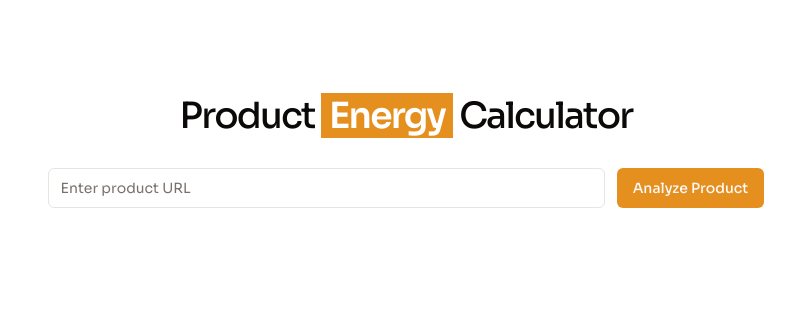
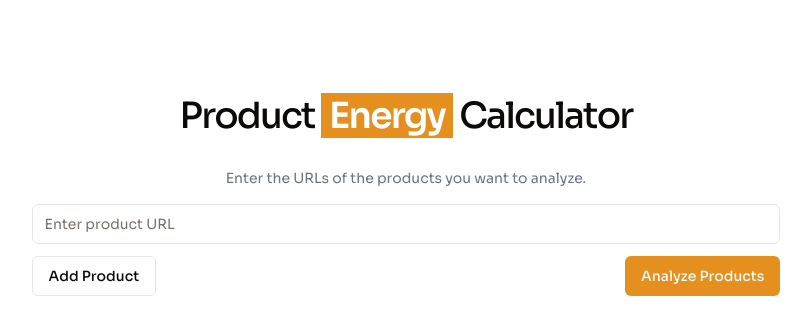
Before and after one commit to MukamaMuhammad/yenex, a Next.js app: page / in a window 1280 px wide. Shown: the top 334 px of the page, without its empty margins (234-1045 px from the left). Built offline with nearby package versions, Linux system fonts and the light colour scheme.

Commit message:
App changed to handle multiple URLs

```diff
--- a/app/api/scrape/route.ts
+++ b/app/api/scrape/route.ts
@@ -6,10 +6,8 @@ import chromium from "@sparticuz/chromium-min";
 import puppeteer from "puppeteer-core";
 import { JSDOM } from "jsdom";
 import type { ConstructorOptions } from "jsdom";
-import * as cheerio from "cheerio";
 
-export const maxDuration = 60; // Allow up to 60 seconds for the API route
-
+export const maxDuration = 60;
 export async function POST(req: NextRequest) {
   const { url } = await req.json();
   const isLocal = !!process.env.CHROME_EXECUTABLE_PATH;
@@ -162,7 +160,6 @@ export async function POST(req: NextRequest) {
         }
       `,
     });
-
     return result.toTextStreamResponse();
   } catch (error) {
     console.error("Error scraping page:", error);
--- a/app/page.tsx
+++ b/app/page.tsx
@@ -13,55 +13,64 @@ import EnergyRequirements, {
 } from "@/components/scraper/EnergyRequirements";
 
 export default function ScraperPage() {
-  const [url, setUrl] = useState("");
+  const [urls, setUrls] = useState<string[]>([]);
+  const [results, setResults] = useState<ProductInfoType[]>([]);
+  const [isLoading, setIsLoading] = useState(false);
+  const [error, setError] = useState<string | null>(null);
 
-  const dummyProductInfo: ProductInfoType = {
-    productName: "Dummy Product",
-    powerRating: 100,
-    url: "https://example.com/dummy-product",
-  };
+  const handleSubmit = async (submittedUrls: string[]) => {
+    setUrls(submittedUrls);
+    setIsLoading(true);
+    setError(null);
+    setResults([]);
 
-  const {
-    object: productInfo,
-    error,
-    isLoading,
-    submit,
-  } = useObject({
-    api: "/api/scrape",
-    schema: ProductInfoSchema,
-  });
+    try {
+      const promises = submittedUrls.map((url) =>
+        fetch("/api/scrape", {
+          method: "POST",
+          headers: { "Content-Type": "application/json" },
+          body: JSON.stringify({ url }),
+        }).then((res) => res.json())
+      );
 
-  const handleSubmit = (submittedUrl: string) => {
-    setUrl(submittedUrl);
-    submit({ url: submittedUrl });
+      const results = await Promise.all(promises);
+      setResults(results);
+    } catch (err) {
+      setError(
+        "An error occurred while processing the URLs. Please try again."
+      );
+    } finally {
+      setIsLoading(false);
+    }
   };
 
   return (
-    <div className="container mx-auto px-4 py-8 h-[100vh] flex flex-col pt-24 items-center">
+    <div className="container mx-auto px-4 py-8 min-h-screen flex flex-col pt-24 items-center">
       <h1 className="text-2xl md:text-4xl font-medium mb-8 text-center">
         Product{" "}
         <span className="bg-primary text-white font-semibold px-2">Energy</span>{" "}
         Calculator
       </h1>
+      <p className="text-center text-sm text-gray-500 mb-4">
+        Enter the URLs of the products you want to analyze.
+      </p>
       <UrlForm onSubmit={handleSubmit} isLoading={isLoading} />
-      {error && (
-        <div className="text-red-500 mt-4 text-center">
-          An error occurred. Please try again.
-        </div>
-      )}
-      {isLoading ? (
-        <>
-          <ProductInfoSkeleton isLoading={isLoading} />
-          <EnergyRequirementsSkeleton isLoading={isLoading} />
-        </>
-      ) : productInfo ? (
-        <>
-          <ProductInfo info={productInfo as ProductInfoType} />
-          {productInfo.powerRating && (
-            <EnergyRequirements powerRating={productInfo.powerRating} />
-          )}
-        </>
-      ) : null}
+      {error && <div className="text-red-500 mt-4 text-center">{error}</div>}
+      {isLoading
+        ? urls.map((_, index) => (
+            <div key={index} className="w-full md:w-[60%] mb-6">
+              <ProductInfoSkeleton isLoading={isLoading} />
+              <EnergyRequirementsSkeleton isLoading={isLoading} />
+            </div>
+          ))
+        : results.map((result, index) => (
+            <div key={index} className="w-full md:w-[60%] mb-6">
+              <ProductInfo info={result} />
+              {result.powerRating && (
+                <EnergyRequirements powerRating={result.powerRating} />
+              )}
+            </div>
+          ))}
     </div>
   );
 }
--- a/components/scraper/EnergyRequirements.tsx
+++ b/components/scraper/EnergyRequirements.tsx
@@ -11,9 +11,9 @@ export default function EnergyRequirements({
   // This is a placeholder. You'll need to implement the actual calculations
   // or API call to get the energy requirements.
   return (
-    <Card className="md:w-[60%] w-full px-4">
+    <Card className=" w-full px-4">
       <CardHeader>
-        <CardTitle>Required Solar System</CardTitle>
+        <CardTitle className="text-xl">Required Solar System</CardTitle>
       </CardHeader>
       <CardContent>
         <p>Calculating energy requirements for {powerRating} watts...</p>
@@ -32,7 +32,7 @@ export function EnergyRequirementsSkeleton({
   if (!isLoading) return null;
 
   return (
-    <Card className="md:w-[60%] w-full px-4">
+    <Card className=" w-full px-4">
       <CardHeader>
         <CardTitle>
           <Skeleton className="h-6 w-1/2" />
--- a/components/scraper/ProductInfo.tsx
+++ b/components/scraper/ProductInfo.tsx
@@ -8,9 +8,9 @@ interface ProductInfoProps {
 
 export default function ProductInfo({ info }: ProductInfoProps) {
   return (
-    <Card className="mb-6 md:w-[60%] w-full px-4">
+    <Card className="mb-6 w-full">
       <CardHeader>
-        <CardTitle>Product Information</CardTitle>
+        <CardTitle className="text-xl">Product Information</CardTitle>
       </CardHeader>
       <CardContent>
         <p className="mb-1">
--- a/components/scraper/UrlForm.tsx
+++ b/components/scraper/UrlForm.tsx
@@ -1,40 +1,73 @@
 import { useState } from "react";
 import { Button } from "@/components/ui/button";
 import { Input } from "@/components/ui/input";
+import { X } from "lucide-react";
 
 interface UrlFormProps {
-  onSubmit: (url: string) => void;
+  onSubmit: (urls: string[]) => void;
   isLoading: boolean;
 }
 
 export default function UrlForm({ onSubmit, isLoading }: UrlFormProps) {
-  const [url, setUrl] = useState("");
+  const [urls, setUrls] = useState<string[]>([""]);
 
   const handleSubmit = (e: React.FormEvent) => {
     e.preventDefault();
-    onSubmit(url);
+    onSubmit(urls.filter((url) => url.trim() !== ""));
+  };
+
+  const addUrlInput = () => {
+    setUrls([...urls, ""]);
+  };
+
+  const removeUrlInput = (index: number) => {
+    const newUrls = urls.filter((_, i) => i !== index);
+    setUrls(newUrls);
+  };
+
+  const updateUrl = (index: number, value: string) => {
+    const newUrls = [...urls];
+    newUrls[index] = value;
+    setUrls(newUrls);
   };
 
   return (
-    <form
-      onSubmit={handleSubmit}
-      className="mb-6 flex gap-3 max-md:flex-col items-center justify-between md:w-[60%] w-full px-4"
-    >
+    <form onSubmit={handleSubmit} className="mb-6 w-full md:w-[60%] ">
+      {urls.map((url, index) => (
+        <div key={index} className="flex gap-3 mb-3">
           <Input
             type="url"
             value={url}
-        onChange={(e) => setUrl(e.target.value)}
+            onChange={(e) => updateUrl(index, e.target.value)}
             placeholder="Enter product URL"
-        className="w-full  flex-grow focus-visible:ring-primary"
+            className="w-full flex-grow focus-visible:ring-primary"
             required
           />
+          {urls.length > 1 && (
             <Button
-        type="submit"
+              type="button"
+              variant="outline"
+              size="icon"
+              onClick={() => removeUrlInput(index)}
+            >
+              <X className="h-4 w-4" />
+            </Button>
+          )}
+        </div>
+      ))}
+      <div className="flex justify-between">
+        <Button
+          type="button"
+          variant="outline"
+          onClick={addUrlInput}
           disabled={isLoading}
-        className=" disabled:bg-opacity-50 "
         >
-        {isLoading ? "Loading..." : "Analyze Product"}
+          Add Product
         </Button>
+        <Button type="submit" disabled={isLoading}>
+          {isLoading ? "Analyzing..." : "Analyze Products"}
+        </Button>
+      </div>
     </form>
   );
 }
```
Lines whose indentation alone changed are shown as unchanged.
